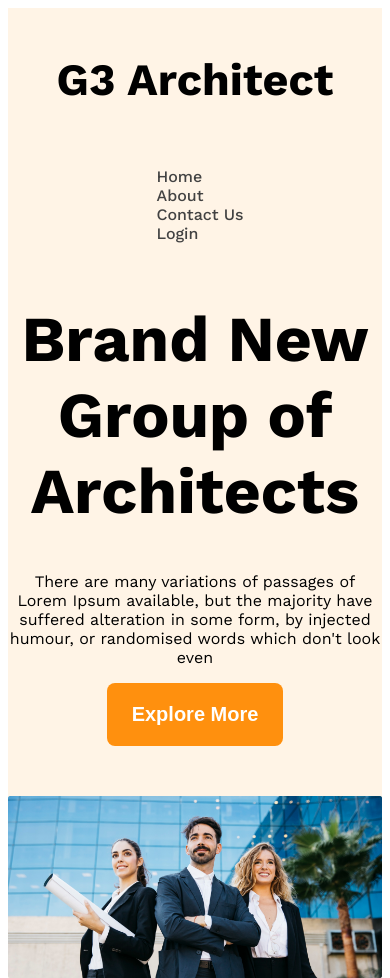
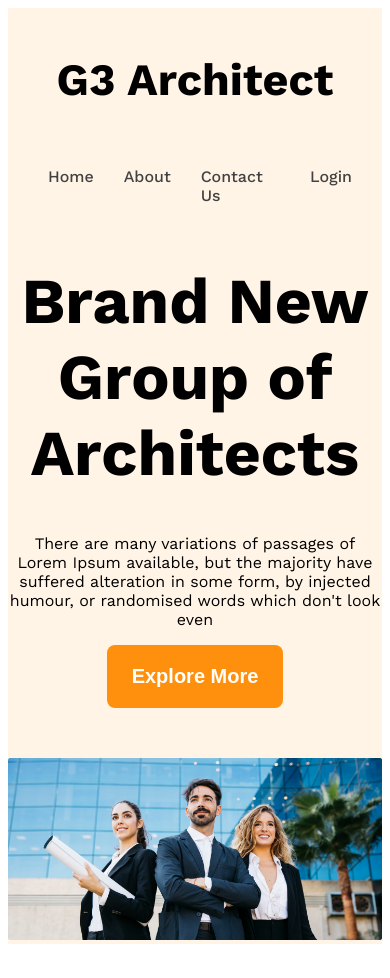
Before and after one commit to remon918/g3-architect, a plain HTML site: page index.html in a window 390 px wide. Shown: the top 978 px of the page. Drawn offline with nearby package versions, Linux system fonts and the light colour scheme.

Commit message:
perfect now

```diff
--- a/styles/architect.css
+++ b/styles/architect.css
@@ -222,7 +222,6 @@ main > section{
 /* responsive media query */
 @media screen and (max-width: 576px) {
     .navbar ,
-    .nav-link ,
     .teams,
     .feature{
         flex-direction: column;
```
